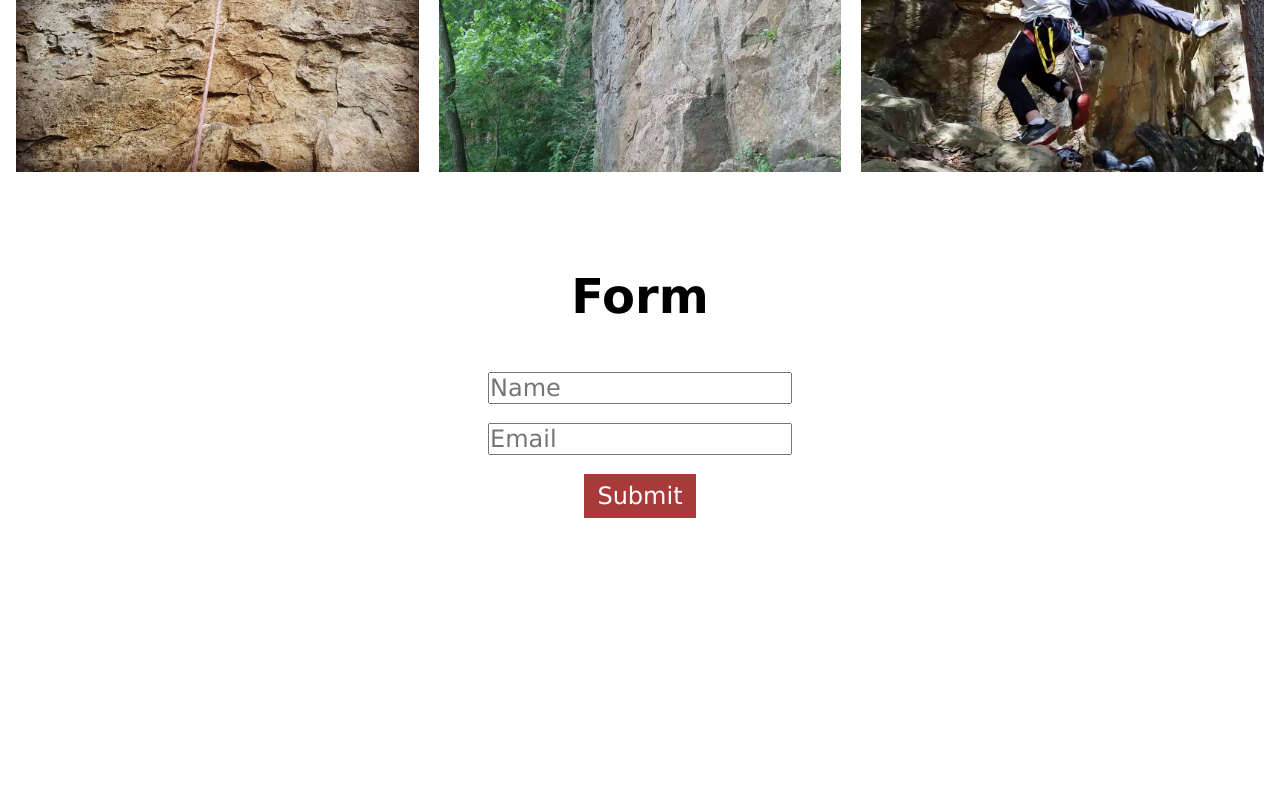
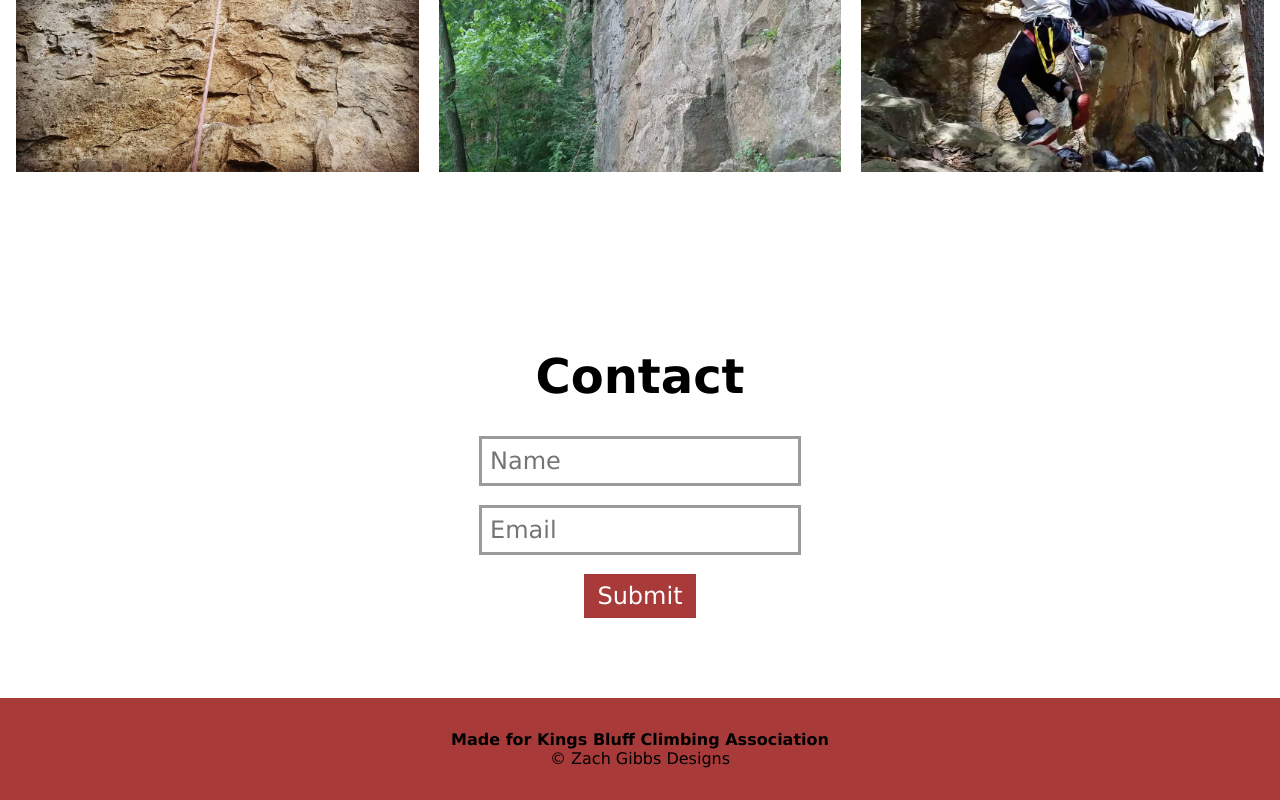
Before and after one commit to Zgibbs58/module1-landing-page, a plain HTML site: page index.html in a window 1280 px wide. Shown: the part 2116-2916 px from the top of the page. Before the commit the page ends 2650 px from the top, so only its background shows below. Drawn offline with Linux system fonts and the light colour scheme.

Commit message:
added footer section

```diff
--- a/assets/style.css
+++ b/assets/style.css
@@ -51,26 +51,6 @@ nav a:hover {
     font-weight: 900;
     text-align: center;
 }
-.form {
-
-    padding: 1rem 0;
-}
-form input {
-    display: flex;
-    justify-content: center;
-    align-items: center;
-    font-size: 1.5rem;
-    margin-left: auto;
-    margin-right: auto;
-}
-.submit {
-    margin-left: auto;
-    margin-right: auto;
-    background-color: #a83a3a;
-    color: white;
-    padding: 5px 10px;
-    border: #a83a3a solid 3px;
-}
 .submit:hover{
     background-color: white;
     color: #a83a3a;
@@ -108,3 +88,29 @@ h3 {
 .gallery img {
     width: 100%;
 }
+.form {
+    padding: 5rem 0;
+}
+form input {
+    display: flex;
+    justify-content: center;
+    align-items: center;
+    font-size: 1.5rem;
+    margin-left: auto;
+    margin-right: auto;
+    padding: .5rem;
+    border: 3px solid rgb(155, 155, 155);
+}
+.submit {
+    margin-left: auto;
+    margin-right: auto;
+    background-color: #a83a3a;
+    color: white;
+    padding: 5px 10px;
+    border: #a83a3a solid 3px;
+}
+.footer {
+    background-color: #a83a3a;
+    padding: 2rem 0;
+    text-align: center;
+}
--- a/index.html
+++ b/index.html
@@ -50,12 +50,18 @@
             <img src="./assets/images/clarksville-rock-climbing6.jpg" alt="Climber gripping under-cling on lead route">
             <img src="./assets/images/clarksville-rock-climbing7.jpg" alt="Climber suspended a few feet from ground after falling at the base of climb">
         </section>
-        <h3>Form</h3>
-        <form id="contact" class="form" action="#">
-            <input type="text" placeholder="Name"><br>
-            <input type="email" placeholder="Email"><br>
-            <input class="submit" type="submit" value="Submit">
-        </form>
     </main>
+    <form id="contact" class="form" action="#">
+        <h3>Contact</h3>
+        <input type="text" placeholder="Name"><br>
+        <input type="email" placeholder="Email"><br>
+        <input class="submit" type="submit" value="Submit">
+    </form>
+    <footer class="footer">
+        <h4>Made for Kings Bluff Climbing Association</h4>
+        <p>
+            &copy; Zach Gibbs Designs
+        </p>
+    </footer>
 </body>
 </html>
```
